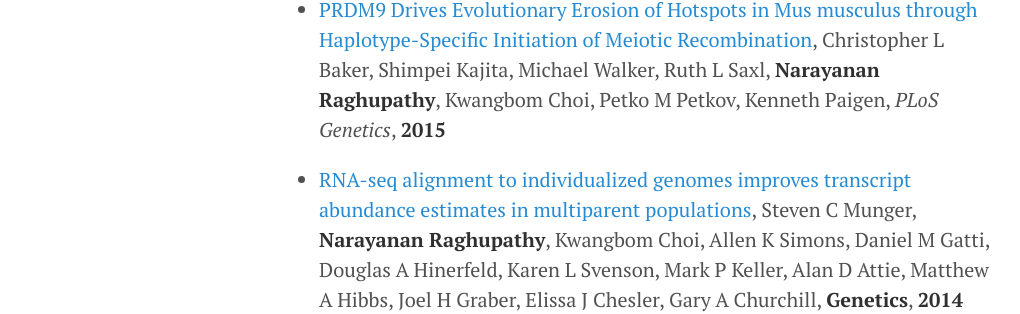
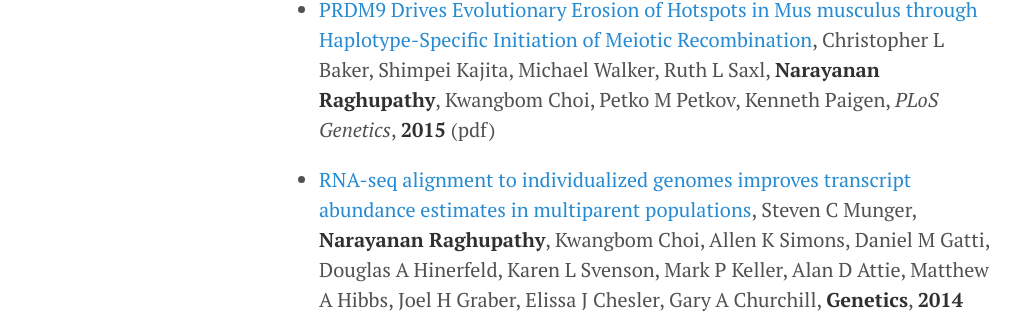
Before and after one commit to narayananr/narayananr.github.io, a Jekyll site: the page built from papers.md, in a window 1280 px wide. Shown: the part 197-511 px from the top of the page, without its empty margins (1-1021 px from the left). Built offline with Jekyll 4.4.1, drawn with Linux system fonts in a browser that asks for light colours; Markdown is read by kramdown in place of the engine named in the settings.

Commit message:
Update papers.md

```diff
--- a/papers.md
+++ b/papers.md
@@ -3,6 +3,6 @@ layout: page
 title: Papers
 ---
 
-* [PRDM9 Drives Evolutionary Erosion of Hotspots in Mus musculus through Haplotype-Specific Initiation of Meiotic Recombination](http://journals.plos.org/plosgenetics/article?id=10.1371/journal.pgen.1004916#pgen-1004916-g007), Christopher L Baker, Shimpei Kajita, Michael Walker, Ruth L Saxl, **Narayanan Raghupathy**, Kwangbom Choi, Petko M Petkov, Kenneth Paigen, *PLoS Genetics*, **2015**
+* [PRDM9 Drives Evolutionary Erosion of Hotspots in Mus musculus through Haplotype-Specific Initiation of Meiotic Recombination](http://journals.plos.org/plosgenetics/article?id=10.1371/journal.pgen.1004916#pgen-1004916-g007), Christopher L Baker, Shimpei Kajita, Michael Walker, Ruth L Saxl, **Narayanan Raghupathy**, Kwangbom Choi, Petko M Petkov, Kenneth Paigen, *PLoS Genetics*, **2015** (pdf)
 
 * [RNA-seq alignment to individualized genomes improves transcript abundance estimates in multiparent populations](http://www.genetics.org/content/198/1/59.short), Steven C Munger, **Narayanan Raghupathy**, Kwangbom Choi, Allen K Simons, Daniel M Gatti, Douglas A Hinerfeld, Karen L Svenson, Mark P Keller, Alan D Attie, Matthew A Hibbs, Joel H Graber, Elissa J Chesler, Gary A Churchill,  **Genetics**, **2014**
```
